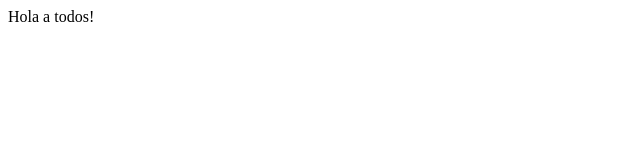
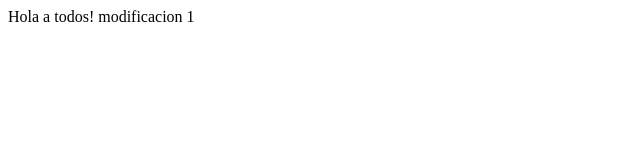
Before and after one commit to Quijote66/curso-primera, a plain HTML site: page index.html in a window 1280 px wide. Shown: the whole page, without its empty margins (0-640 px from the left). Drawn offline with Linux system fonts and the light colour scheme.

Commit message:
segunda modificacion

```diff
--- a/index.html
+++ b/index.html
@@ -7,6 +7,6 @@
     <title>Document</title>
 </head>
 <body>
-    Hola a todos!
+    Hola a todos! modificacion 1
 </body>
 </html>
```
